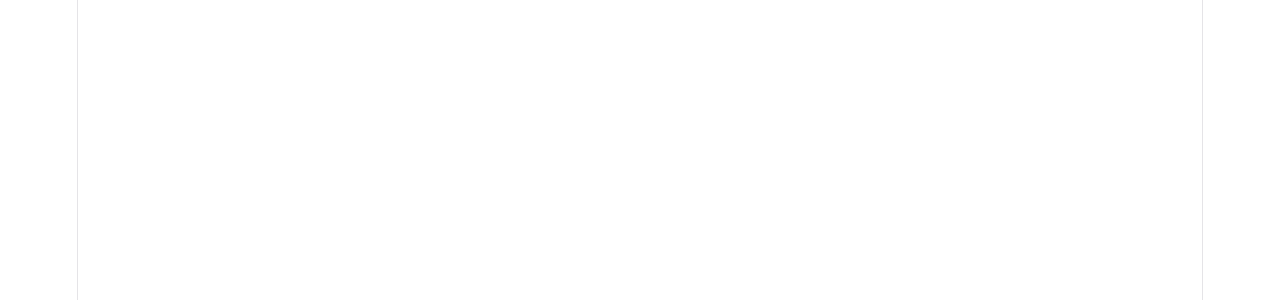
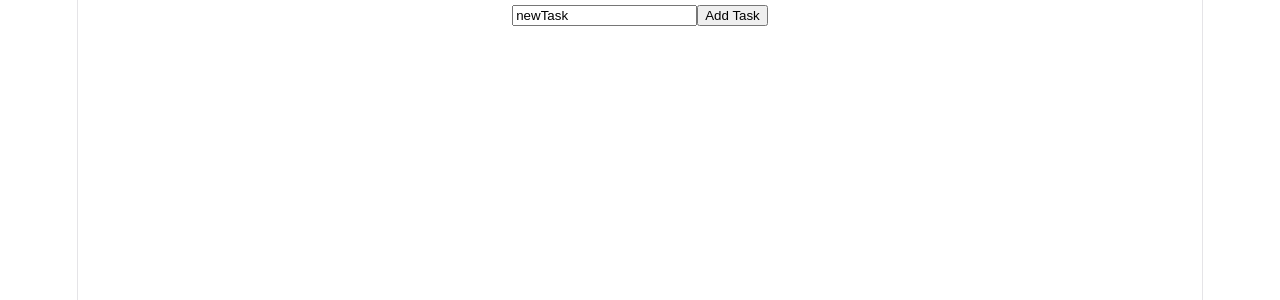
Before and after one commit to gmcallister23/ts-tasklist-assignment, a React (Vite) app: page / in a window 1280 px wide. Shown: the top 300 px of the page. Built offline with nearby package versions, Linux system fonts and the light colour scheme.

Commit message:
added functionality:  dashboard, defined add task, delete task, add task button; TaskItem updated props and rendering a checkbox and delete task option; TaskList updated props to match TaskItem

```diff
--- a/src/components/TaskItem.tsx
+++ b/src/components/TaskItem.tsx
@@ -1,20 +1,32 @@
 import type { Task } from '../types/Task';
+import React from 'react';
 
 interface TaskItemProps {
-    task: Task
+    task: Task;
+    toggleTask: (title: string) => void;
+    deleteTask: (title: string) => void;
 }
 
-const TaskItem: React.FC<TaskItemProps>= (props) => {
+const TaskItem: React.FC<TaskItemProps>= ({ task, toggleTask, deleteTask }) => {
     return (
         <div>
+            <input
+                type="checkbox"
+                checked={task.completed}
+                onChange={() => toggleTask(task.title)}
+                />
+                <span style = {{textDecoration: task.completed ? 'line-through' : 'none', }}>
+                    {task.title}
+                    </span>
             <h1>Task Details</h1>
-            <p>{props.task.title}</p>
-            <p>{props.task.description}</p>
-            <p>{props.task.completed}</p>
+            <p>{task.title}</p>
+            <p>{task.description}</p>
+            <p>{task.completed}</p>
+            <button onClick={() => deleteTask(task.title)}>🗑️</button>
         </div>
     )
 }
 
 export default TaskItem;
 
-//destructure the props later
+//destructure the props later --> destructured.
--- a/src/components/TaskList.tsx
+++ b/src/components/TaskList.tsx
@@ -3,14 +3,16 @@
 
 interface TaskListProps {
     tasks: Task[];
+    toggleTask: (title: string) => void;
+    deleteTask: (title: string) => void;
 }
 
-const TaskList: React.FC<TaskListProps> = ({tasks}) => { //add react.FC<TaskListProps>; destructure from props to --> tasks
+const TaskList: React.FC<TaskListProps> = ({tasks, toggleTask, deleteTask}) => { //add react.FC<TaskListProps>; destructure from props to --> tasks
 
 return (
     <div>
         {tasks.map((task, index) => (
-            <TaskItem key={index} task={task} />
+            <TaskItem key={index} task={task} toggleTask={toggleTask} deleteTask={deleteTask}/>
         ))}
     </div>
 )
--- a/src/pages/Dashboard.tsx
+++ b/src/pages/Dashboard.tsx
@@ -1,43 +1,60 @@
 import type { Task } from '../types/Task'
-import TaskList from '../components/TaskList'
+import React, { useState } from 'react';
+import TaskList from '../components/TaskList';
 
 const Dashboard: React.FC = () => {
 
-const tasks: Task[] = [];
+    const [tasks, setTasks] = useState<Task[]>([]);
+    const [newTask, setNewTask] = useState<string>('');
 
-const task1: Task = {
-    title: "Clean the litter box",
-    description: "Scoop the cat turns and wiz clumps out of the litter and add some fresh litter",
-    completed: false
-}
+    const addTask = (): void => {
+        if (newTask.trim() !== '') {
+                const taskToAdd: Task = {
+                    title: newTask,
+                    description: '',
+                    completed: false,
+                }
+            setTasks([...tasks, taskToAdd]);
+            setNewTask('');
+         }
+        };
 
-const task2: Task = {
-    title: "Finish Laundry",
-    description: "Take dry laundry from the dryer, fold and put it away",
-    completed: true
-}
+    const toggleTask = (title: string): void => {
+        setTasks((prevTasks) =>
+            prevTasks.map((task) =>
+                task.title === title ? {...task, completed: !task.completed}: task)
+        );
+    }
 
-// tasks.push(task1); //TaskList now handles the mapping, TaskItem now handles the rendering.
-// tasks.push(task2);
+    const deleteTask = (title: string): void => {
+        setTasks((prevTasks) => prevTasks.filter((task) => task.title !== title));
+    }
+
+
 
 console.log("Tasks", tasks);
 
 return (
-        <div>
-            <TaskList tasks={tasks} /> {/*Chat suggested this as well, we're passing the TaskList and TaskItems in order to map and render the tasks */}
-        </div>
-    // <div>
-    //     {tasks.map((task, index) =>
-    //     <div key={index}>
-    //         <h3>{task.title}</h3>
-    //         <p>{task.description}</p>
-    //         <p>{task.completed ? "Completed" : "Incomplete"}</p>
 
-    //     </div>
-    //     )}
-    // </div>
-)
+
+    <div className="input-group">
+        <input
+            type="text"
+            value="newTask"
+            onChange={(e) => setNewTask(e.target.value)}
+            className="form-control me-2"
+            />
+        <button onClick={addTask} className='btn btn-primary'>Add Task</button>
+
+        <TaskList tasks={tasks} toggleTask={toggleTask} deleteTask={deleteTask}/> {/*Chat suggested this as well, we're passing the TaskList and TaskItems in order to map and render the tasks */}
+    </div>
+
+
+
+
+    )
 
 }
 
+
 export default Dashboard;
```
